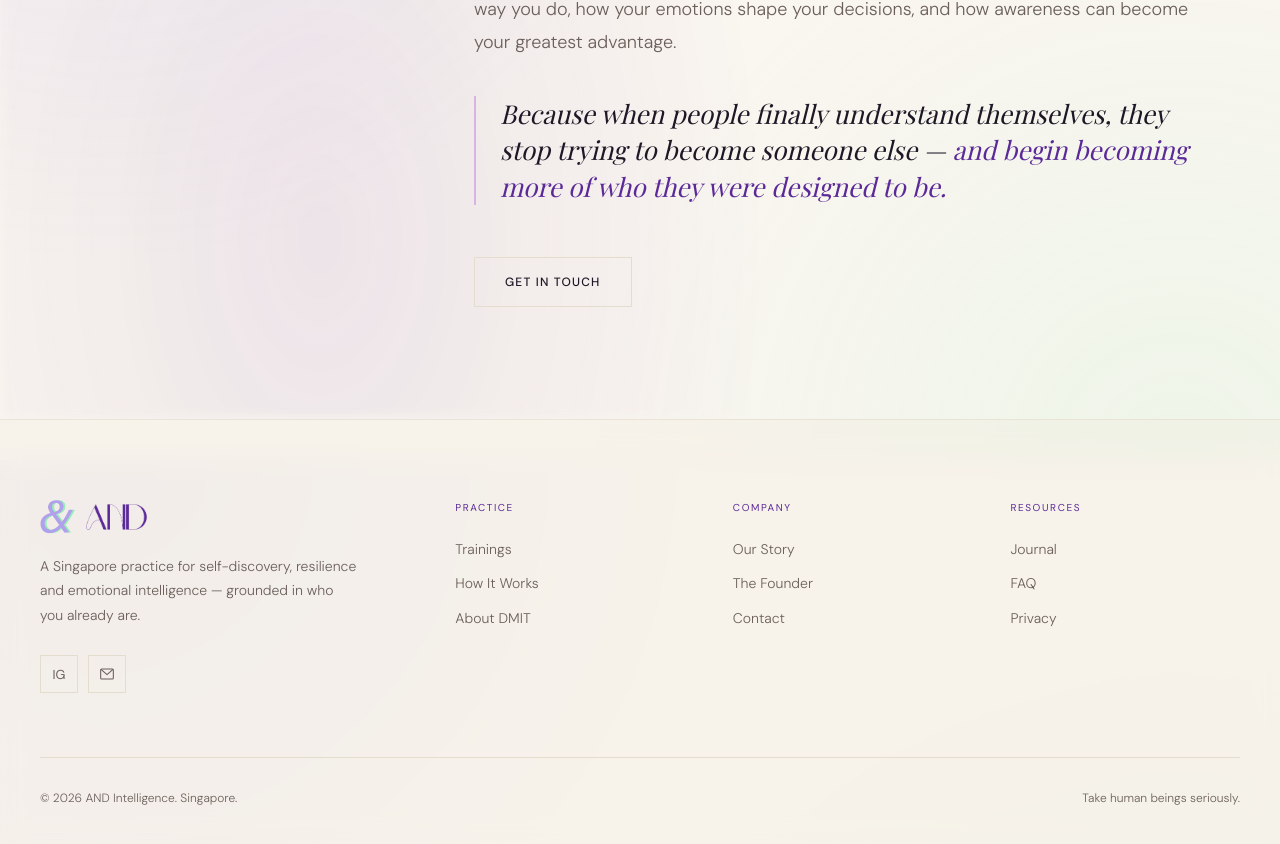
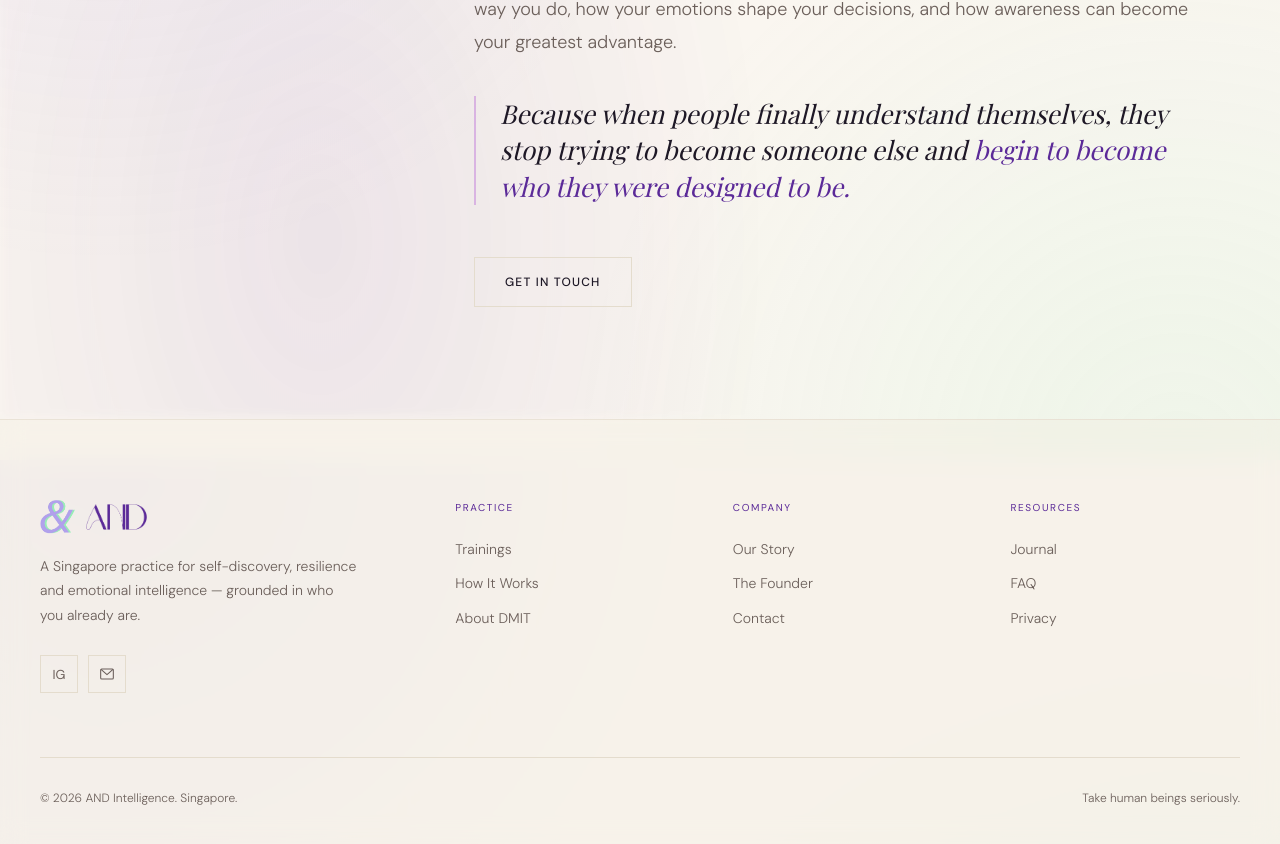
Before and after one commit to altnisthon/-intelligenceweb, a Next.js app: page /about in a window 1280 px wide. Shown: the part 5140-5984 px from the top of the page. Built offline with nearby package versions, Linux system fonts and the light colour scheme.

Commit message:
About page: revise founder closing sentence per updated wording

```diff
--- a/components/AboutStory.tsx
+++ b/components/AboutStory.tsx
@@ -415,7 +415,7 @@ export default function AboutStory() {
             <Reveal as="div" className="mt-2 flex flex-col items-start gap-1 border-l-2 border-orchid/60 pl-6">
               <p className="m-0 font-serif text-[clamp(20px,2.4vw,26px)] italic leading-[1.4] text-plum">
                 Because when people finally understand themselves, they stop trying to become someone else
-                — <span className="text-purple">and begin becoming more of who they were designed to be.</span>
+                and <span className="text-purple">begin to become who they were designed to be.</span>
               </p>
             </Reveal>
 
```
